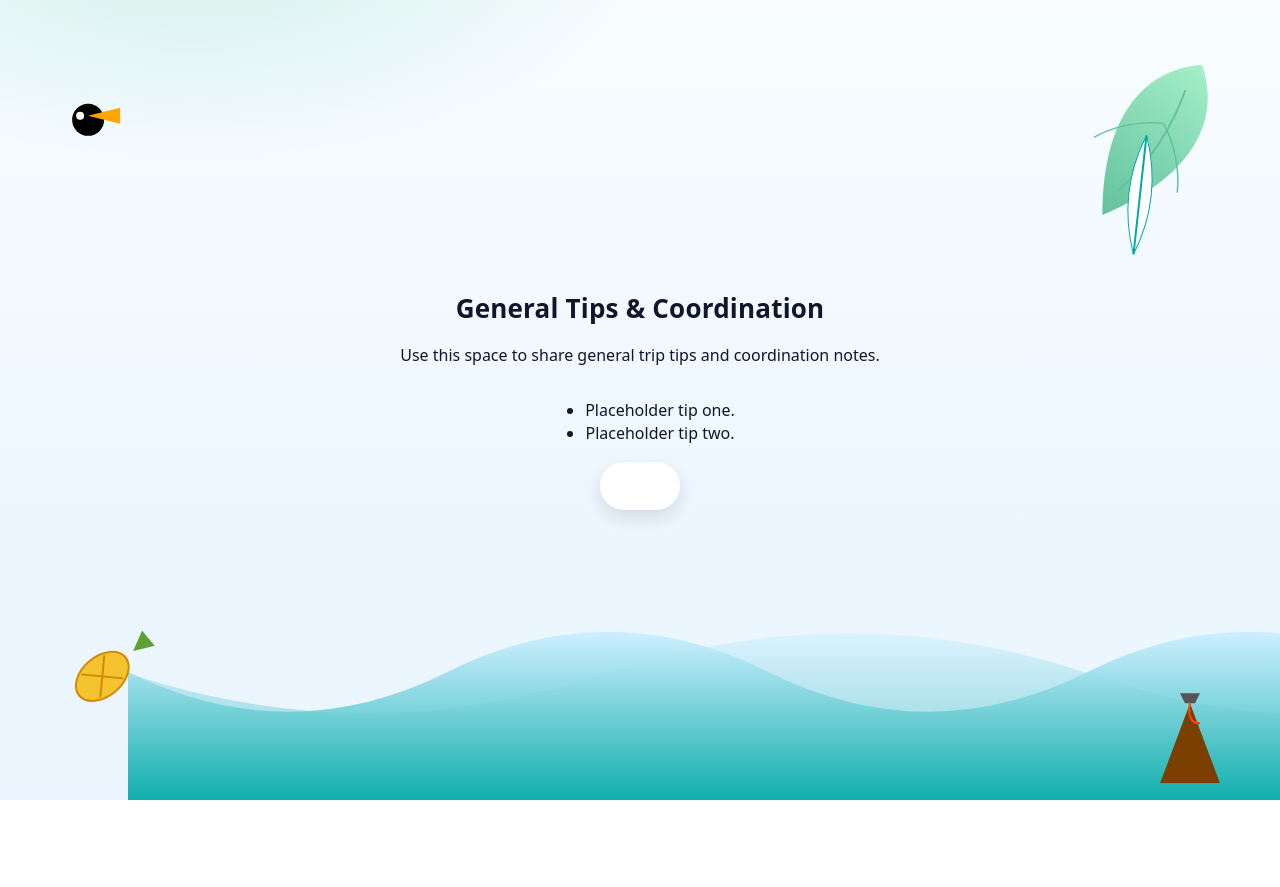
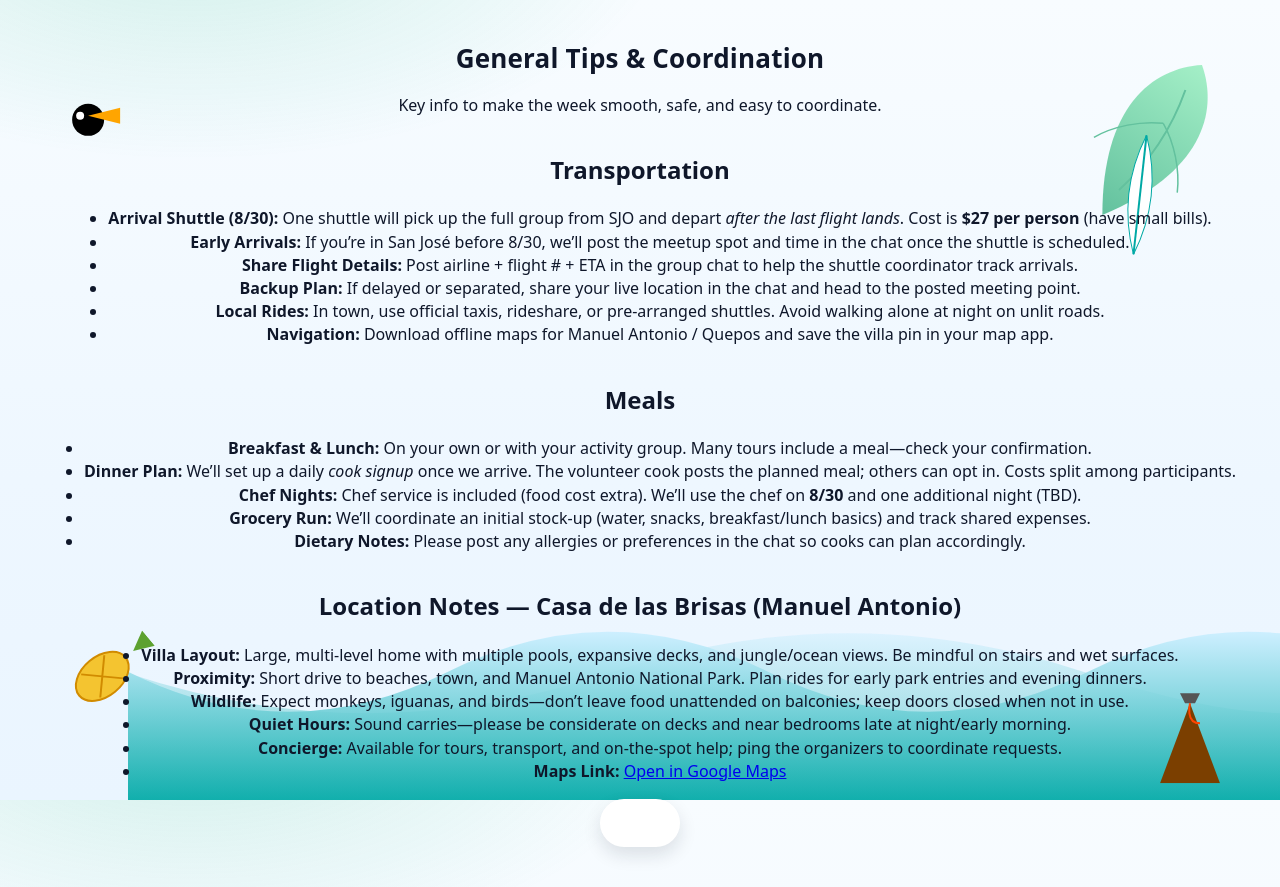
Before and after one commit to vibrantantelope/costa-rica, a React (Vite) app: page / in a window 1280 px wide. Both pictures are taken after a click on the button "🌴 Tips & Coordination". Before the commit the page ends 800 px from the top, so only its background shows below. Built offline with nearby package versions, Linux system fonts and the light colour scheme.

Commit message:
Update TipsPage.jsx

```diff
--- a/src/components/TipsPage.jsx
+++ b/src/components/TipsPage.jsx
@@ -6,11 +6,105 @@ export default function TipsPage({ onBack }) {
       <AnimatedBackground />
       <div className="landing">
         <h1 className="site-title">General Tips & Coordination</h1>
-        <p>Use this space to share general trip tips and coordination notes.</p>
-        <ul>
-          <li>Placeholder tip one.</li>
-          <li>Placeholder tip two.</li>
-        </ul>
+        <p>Key info to make the week smooth, safe, and easy to coordinate.</p>
+
+        {/* TRANSPORTATION */}
+        <section>
+          <h2>Transportation</h2>
+          <ul>
+            <li>
+              <strong>Arrival Shuttle (8/30):</strong> One shuttle will pick up
+              the full group from SJO and depart <em>after the last flight
+              lands</em>. Cost is <strong>$27 per person</strong> (have small bills).
+            </li>
+            <li>
+              <strong>Early Arrivals:</strong> If you’re in San José before 8/30,
+              we’ll post the meetup spot and time in the chat once the shuttle is scheduled.
+            </li>
+            <li>
+              <strong>Share Flight Details:</strong> Post airline + flight # +
+              ETA in the group chat to help the shuttle coordinator track arrivals.
+            </li>
+            <li>
+              <strong>Backup Plan:</strong> If delayed or separated, share your live
+              location in the chat and head to the posted meeting point.
+            </li>
+            <li>
+              <strong>Local Rides:</strong> In town, use official taxis, rideshare,
+              or pre-arranged shuttles. Avoid walking alone at night on unlit roads.
+            </li>
+            <li>
+              <strong>Navigation:</strong> Download offline maps for Manuel Antonio /
+              Quepos and save the villa pin in your map app.
+            </li>
+          </ul>
+        </section>
+
+        {/* MEALS */}
+        <section>
+          <h2>Meals</h2>
+          <ul>
+            <li>
+              <strong>Breakfast &amp; Lunch:</strong> On your own or with your activity group.
+              Many tours include a meal—check your confirmation.
+            </li>
+            <li>
+              <strong>Dinner Plan:</strong> We’ll set up a daily{" "}
+              <em>cook signup</em> once we arrive. The volunteer cook posts the
+              planned meal; others can opt in. Costs split among participants.
+            </li>
+            <li>
+              <strong>Chef Nights:</strong> Chef service is included (food cost extra).
+              We’ll use the chef on <strong>8/30</strong> and one additional night (TBD).
+            </li>
+            <li>
+              <strong>Grocery Run:</strong> We’ll coordinate an initial stock-up
+              (water, snacks, breakfast/lunch basics) and track shared expenses.
+            </li>
+            <li>
+              <strong>Dietary Notes:</strong> Please post any allergies or preferences
+              in the chat so cooks can plan accordingly.
+            </li>
+          </ul>
+        </section>
+
+        {/* LOCATION NOTES */}
+        <section>
+          <h2>Location Notes — Casa de las Brisas (Manuel Antonio)</h2>
+          <ul>
+            <li>
+              <strong>Villa Layout:</strong> Large, multi-level home with multiple pools,
+              expansive decks, and jungle/ocean views. Be mindful on stairs and wet surfaces.
+            </li>
+            <li>
+              <strong>Proximity:</strong> Short drive to beaches, town, and Manuel Antonio
+              National Park. Plan rides for early park entries and evening dinners.
+            </li>
+            <li>
+              <strong>Wildlife:</strong> Expect monkeys, iguanas, and birds—don’t leave food
+              unattended on balconies; keep doors closed when not in use.
+            </li>
+            <li>
+              <strong>Quiet Hours:</strong> Sound carries—please be considerate on decks and
+              near bedrooms late at night/early morning.
+            </li>
+            <li>
+              <strong>Concierge:</strong> Available for tours, transport, and on-the-spot help;
+              ping the organizers to coordinate requests.
+            </li>
+            <li>
+              <strong>Maps Link:</strong>{" "}
+              <a
+                href="https://maps.app.goo.gl/7hv1DHTUxeMLCNot8?g_st=a"
+                target="_blank"
+                rel="noreferrer"
+              >
+                Open in Google Maps
+              </a>
+            </li>
+          </ul>
+        </section>
+
         <button className="btn" onClick={onBack}>Back</button>
       </div>
     </>
```
